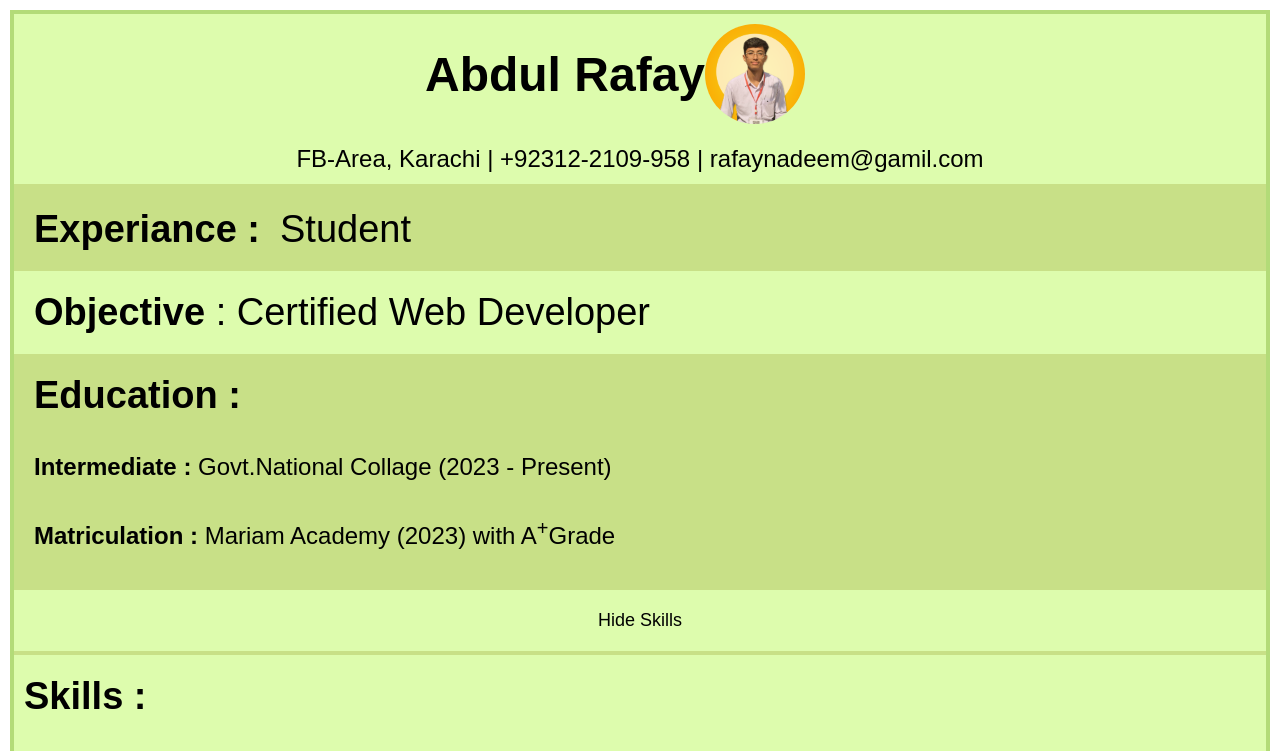
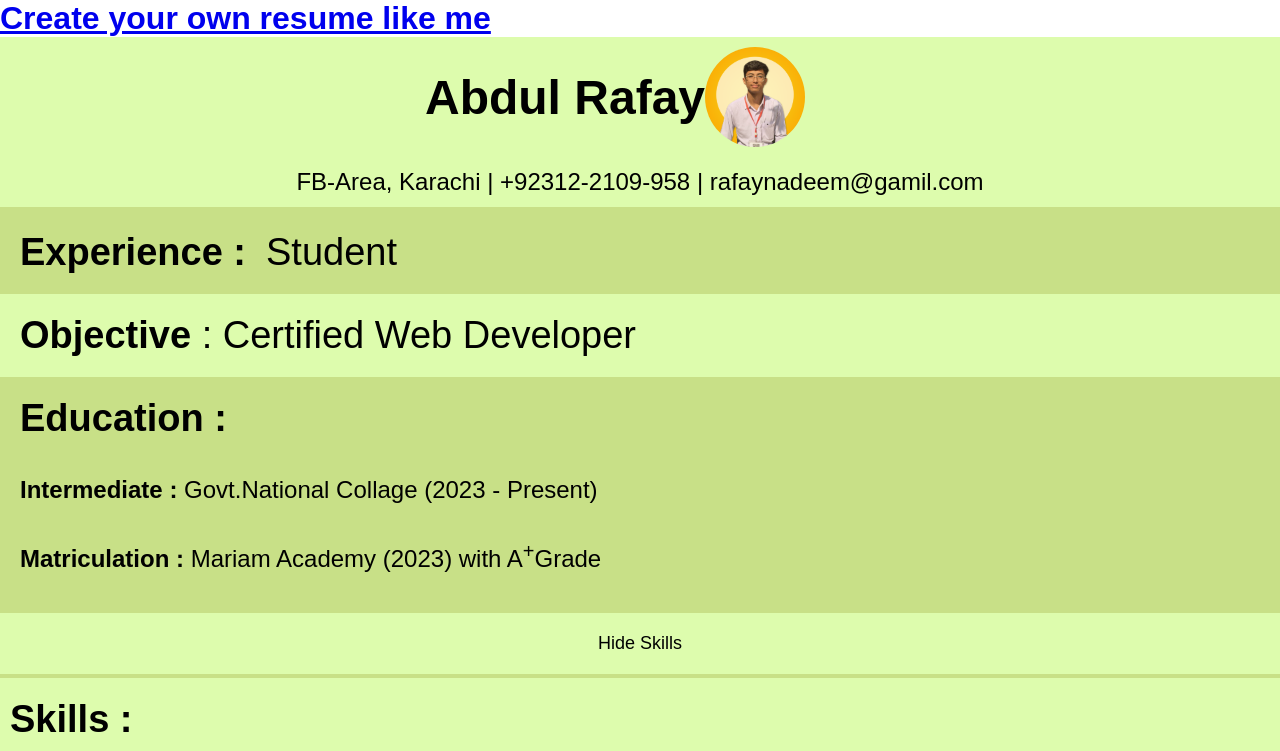
Before and after one commit to Future-Rafay/My-Resume, a plain HTML site: page index.html in a window 1280 px wide. Shown: the top 751 px of the page. Drawn offline with Linux system fonts and the light colour scheme.

Commit message:
Update index.html
added form.html file url in it

```diff
--- a/index.html
+++ b/index.html
@@ -9,7 +9,14 @@
 </head>
 
 <body>
-    <div class="container">
+    <div class="big-container">
+        <div class="create-resume">
+            <h1><a href="form.html">Create your own resume like me</a></h1>
+        </div>
+
+    </div>
+
+    <div class="my-resume-container">
         <section>
             <div class="my-resume">
                 <h1 id="my-name">Abdul Rafay</h1>
@@ -21,7 +28,7 @@
         <section>
             <div class="experiance">
                 <div>
-                    <h1><b>Experiance :</b></h1>
+                    <h1><b>Experience :</b></h1>
                 </div>Student
             </div>
         </section>
@@ -72,7 +79,7 @@
         </section>
 
     </div>
-
+    </div>
 
 
 
```
